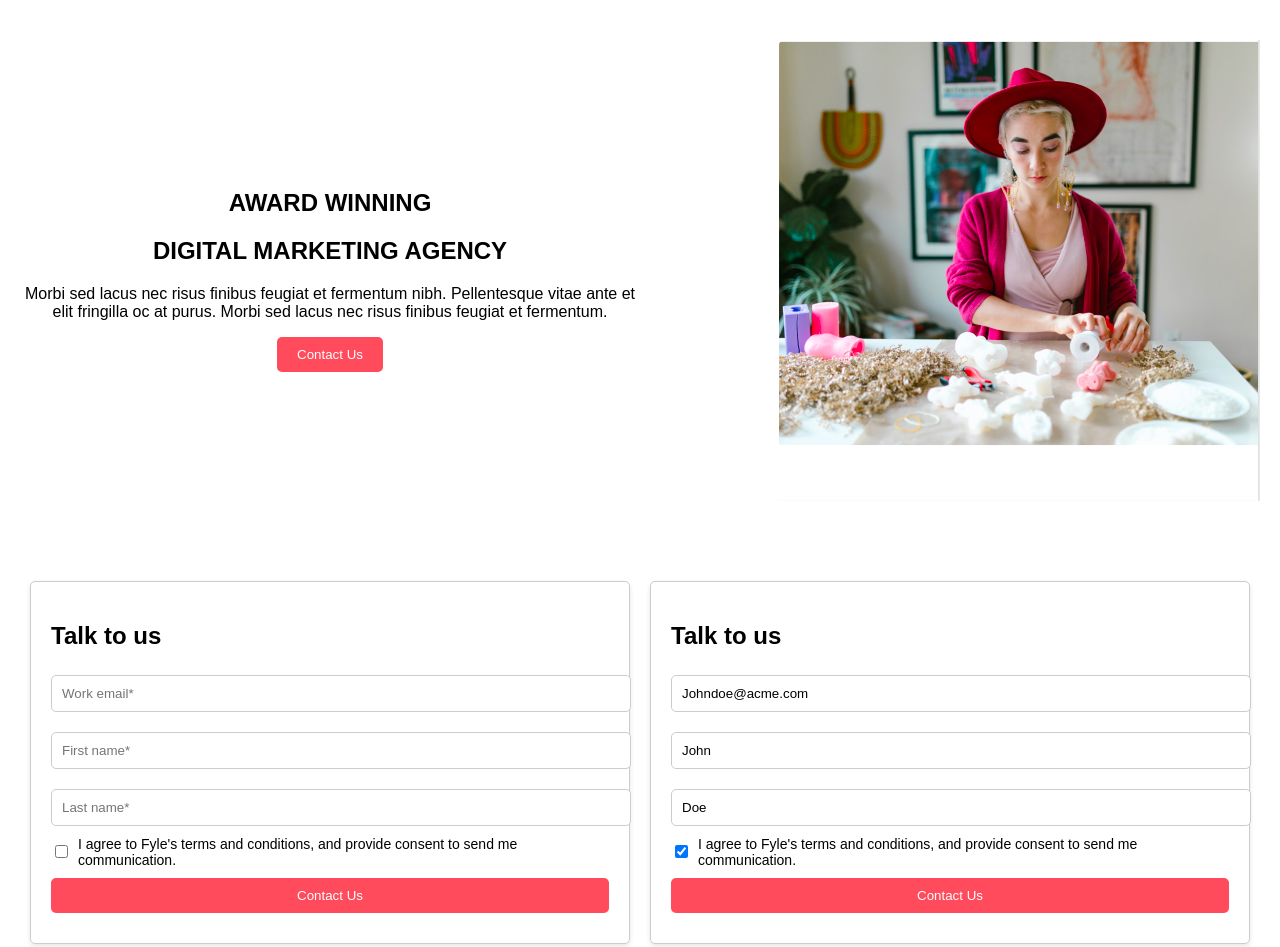
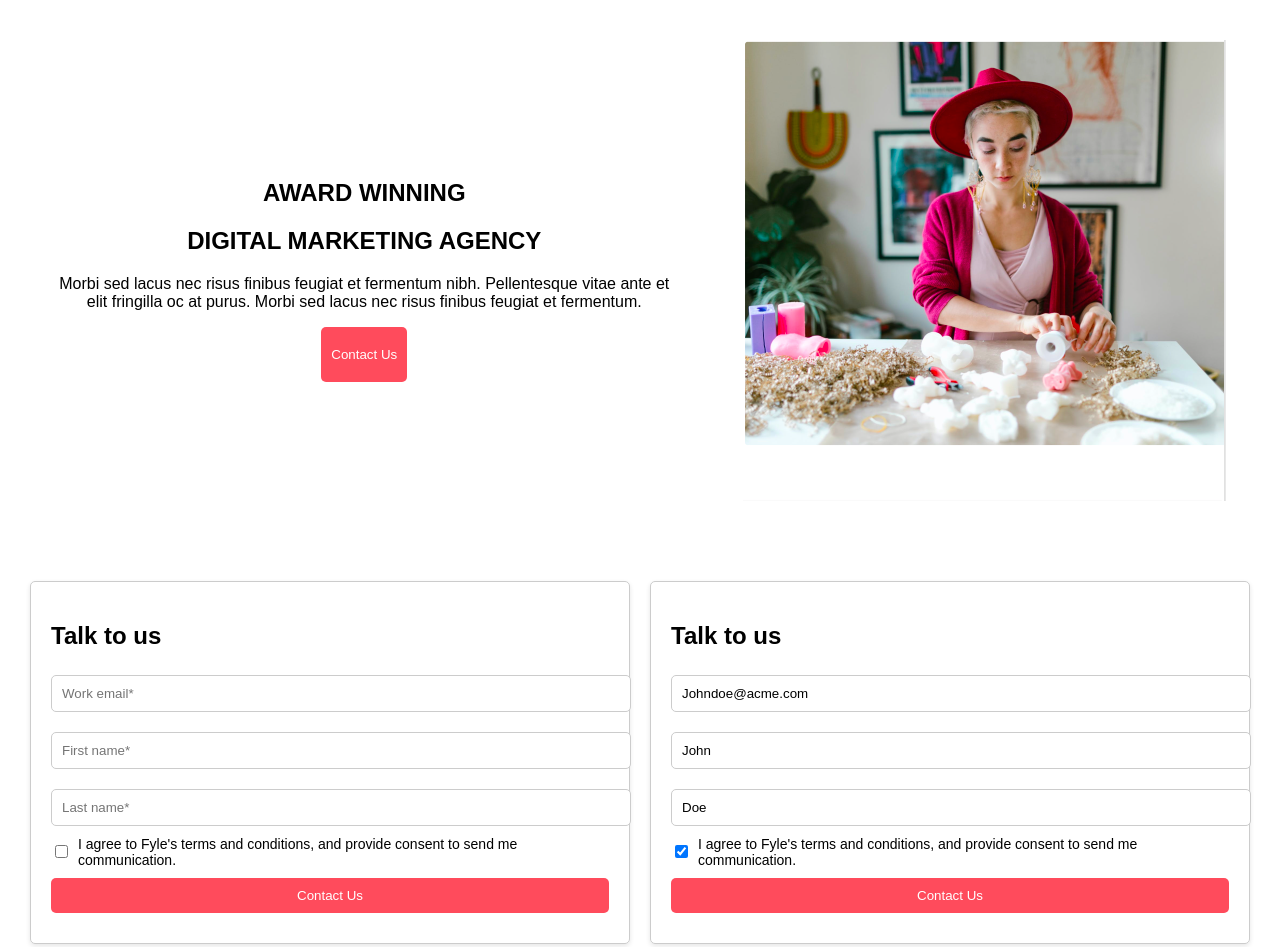
Before and after one commit to Bhuvanendran-2003/Fyle-Website-Development-Challenge, a plain HTML site: page index.html in a window 1280 px wide. Shown: the top 947 px of the page. Drawn offline with Linux system fonts and the light colour scheme; a script that the page names is missing.

Commit message:
Update styles.css

```diff
--- a/styles.css
+++ b/styles.css
@@ -57,7 +57,7 @@ form label input {
     display: flex;
      text-align: center;
     align-items: center;
-    justify-content: space-between;
+    justify-content: space-around;
     margin: 20px 0;
 }
 
@@ -92,7 +92,7 @@ form label input {
 button {
     background-color: #ff4b5c;
     color: white;
-    padding: 10px 20px;
+    padding: 20px 10px;
     border: none;
     border-radius: 5px;
     cursor: pointer;
```
